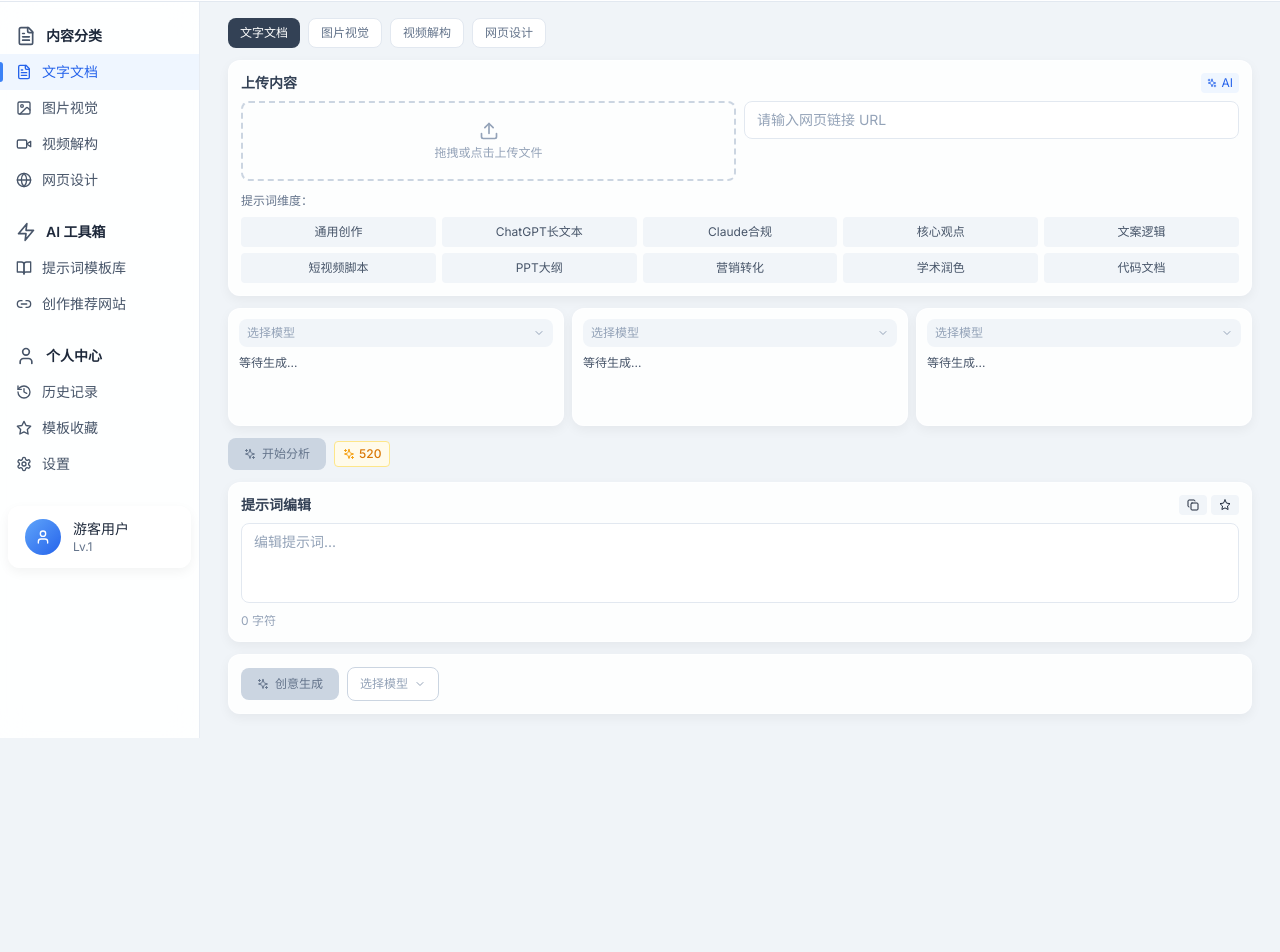
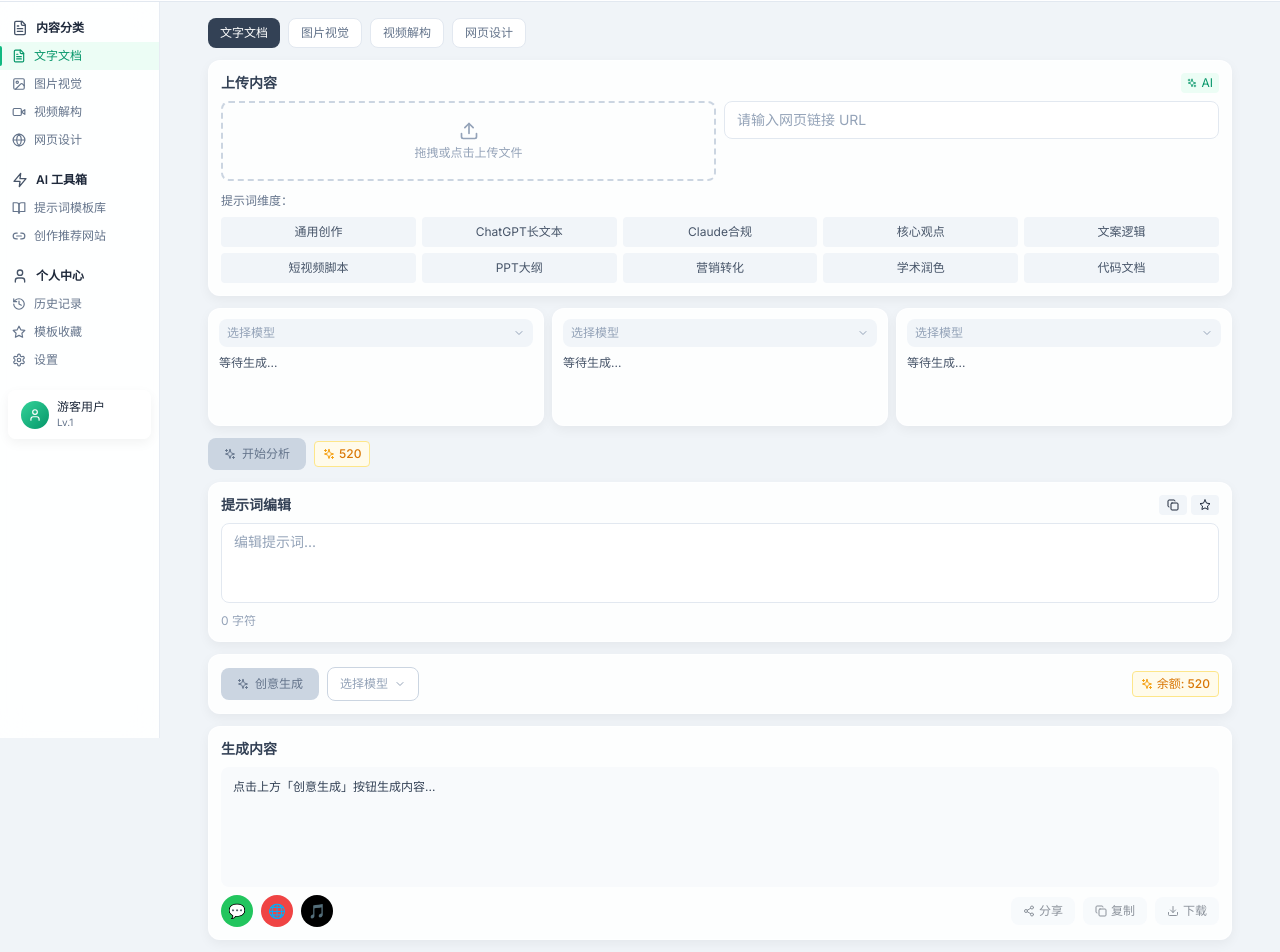
Before and after one commit to oxygen02/promptbox, a Next.js app: page / in a window 1280 px wide. Shown: the part 62-1014 px from the top of the page. Before the commit the page ends 836 px from the top, so only its background shows below. Built offline with nearby package versions, Linux system fonts and the light colour scheme.

Commit message:
fix: Narrow sidebar (160px), emerald color scheme, output box always visible, credits display

```diff
--- a/src/app/layout.tsx
+++ b/src/app/layout.tsx
@@ -23,10 +23,10 @@ export default function RootLayout({
         <Header />
         <div className="flex pt-16 min-h-screen" style={{ background: '#f0f4f8' }}>
           <Sidebar />
-          <main className="flex-1 md:ml-[200px] min-h-[calc(100vh-4rem)] p-3 md:p-4 transition-all duration-300">
+          <main className="flex-1 md:ml-[160px] min-h-[calc(100vh-4rem)] p-3 md:p-4 transition-all duration-300">
             <Suspense fallback={
               <div className="flex items-center justify-center min-h-[50vh]">
-                <div className="animate-spin rounded-full h-8 w-8 border-b-2 border-blue-500"></div>
+                <div className="animate-spin rounded-full h-8 w-8 border-b-2 border-emerald-500"></div>
               </div>
             }>
               {children}
--- a/src/app/page.tsx
+++ b/src/app/page.tsx
@@ -28,9 +28,9 @@ const TAG_OPTIONS: Record<ContentType, string[]> = {
 };
 
 const MODELS: { key: Model; name: string; nameEn: string; region: string; color: string; textColor: string }[] = [
-  { key: "deepseek", name: "DeepSeek", nameEn: "DeepSeek", region: "Global", color: "bg-blue-600", textColor: "text-blue-600" },
-  { key: "kimi", name: "Kimi", nameEn: "Kimi", region: "CN", color: "bg-indigo-600", textColor: "text-indigo-600" },
-  { key: "minimax", name: "MiniMax", nameEn: "MiniMax", region: "CN", color: "bg-purple-600", textColor: "text-purple-600" },
+  { key: "deepseek", name: "DeepSeek", nameEn: "DeepSeek", region: "Global", color: "bg-emerald-500", textColor: "text-emerald-500" },
+  { key: "kimi", name: "Kimi", nameEn: "Kimi", region: "CN", color: "bg-rose-500", textColor: "text-rose-500" },
+  { key: "minimax", name: "MiniMax", nameEn: "MiniMax", region: "CN", color: "bg-orange-500", textColor: "text-orange-500" },
 ];
 
 const SOCIAL_PLATFORMS = {
@@ -72,7 +72,7 @@ export default function HomePage() {
   const [selectedGenModel, setSelectedGenModel] = useState<Model | null>(null);
 
   const [showShare, setShowShare] = useState(false);
-  const [sharePrompt, setSharePrompt] = useState("");
+  const [shareContent, setShareContent] = useState("");
   const [copied, setCopied] = useState(false);
   const [generatedContent, setGeneratedContent] = useState("");
 
@@ -134,24 +134,34 @@ export default function HomePage() {
     if (!selectedGenModel) return;
     setIsGenerating(true);
     await new Promise((resolve) => setTimeout(resolve, 1500));
-    setGeneratedContent(`基于选择的模型 ${MODELS.find(m => m.key === selectedGenModel)?.name}，生成的内容将显示在这里...\n\n这是一段示例生成内容，包含了根据提示词AI生成的实际内容展示。`);
+
+    const content = `【${MODELS.find(m => m.key === selectedGenModel)?.name}】基于选择的提示词，生成以下创意内容：
+
+1. 标题：xxx
+2. 正文内容：xxx
+3. 结尾引导：xxx
+
+这是一段AI生成的创意内容示例，展示了根据提示词进行二次创作的能力。`;
+
+    setGeneratedContent(content);
+    setCredits((prev) => Math.max(0, prev - 10));
     setIsGenerating(false);
   };
 
-  const handleShare = (prompt: string) => {
-    setSharePrompt(prompt);
+  const handleShare = (content: string) => {
+    setShareContent(content);
     setShowShare(true);
     setCopied(false);
   };
 
   const handleCopy = async () => {
-    await navigator.clipboard.writeText(sharePrompt);
+    await navigator.clipboard.writeText(shareContent || generatedContent);
     setCopied(true);
     setTimeout(() => setCopied(false), 2000);
   };
 
   const handleDownload = () => {
-    const blob = new Blob([sharePrompt], { type: "text/plain" });
+    const blob = new Blob([shareContent || generatedContent], { type: "text/plain" });
     const url = URL.createObjectURL(blob);
     const a = document.createElement("a");
     a.href = url;
@@ -168,7 +178,6 @@ export default function HomePage() {
   ];
 
   const currentTags = TAG_OPTIONS[contentType];
-  // 显示8-12个维度
   const displayTags = currentTags.slice(0, 10);
   const socialPlatforms = SOCIAL_PLATFORMS[language];
   const selectedCount = Object.values(cardModels).filter(Boolean).length;
@@ -197,7 +206,7 @@ export default function HomePage() {
       <div className="glass-card rounded-xl p-3 mb-3">
         <div className="flex items-center justify-between mb-2">
           <h3 className="text-sm font-semibold text-slate-700">上传内容</h3>
-          <span className="text-xs px-1.5 py-0.5 rounded bg-blue-50 text-blue-600 flex items-center gap-1">
+          <span className="text-xs px-1.5 py-0.5 rounded bg-emerald-50 text-emerald-600 flex items-center gap-1">
             <Sparkles className="w-2.5 h-2.5" />
             AI
           </span>
@@ -227,14 +236,14 @@ export default function HomePage() {
         <div>
           <h4 className="text-xs font-medium text-slate-500 mb-2">提示词维度：</h4>
           <div className="grid grid-cols-5 gap-1.5">
-            {displayTags.map((tag, idx) => (
+            {displayTags.map((tag) => (
               <button
                 key={tag}
                 onClick={() => handleDimensionClick(tag)}
                 className={cn(
                   "px-2 py-1.5 text-xs rounded transition-all text-center",
                   selectedDimensions.includes(tag)
-                    ? "bg-blue-500 text-white font-medium"
+                    ? "bg-emerald-500 text-white font-medium"
                     : "bg-slate-100 text-slate-600 hover:bg-slate-200 hover:border-slate-300 border border-transparent"
                 )}
               >
@@ -309,7 +318,7 @@ export default function HomePage() {
         })}
       </div>
 
-      {/* 开始分析按钮 - 更醒目 */}
+      {/* 开始分析按钮 */}
       <div className="flex items-center gap-2 mb-3">
         <button
           onClick={handleAnalyze}
@@ -317,7 +326,7 @@ export default function HomePage() {
           className={cn(
             "flex items-center gap-1.5 text-xs px-4 py-2 rounded-lg font-medium transition-all",
             selectedCount > 0 && !isAnalyzing
-              ? "bg-blue-600 text-white hover:bg-blue-700 shadow-md"
+              ? "bg-emerald-500 text-white hover:bg-emerald-600 shadow-md"
               : "bg-slate-300 text-slate-500 cursor-not-allowed"
           )}
         >
@@ -350,17 +359,18 @@ export default function HomePage() {
         <div className="text-xs text-slate-400 mt-1">0 字符</div>
       </div>
 
-      {/* 创意生成 + 模型选择 - 更醒目 */}
+      {/* 创意生成 + 模型选择 */}
       <div className="glass-card rounded-xl p-3 mb-3">
+        <div className="flex items-center justify-between gap-2">
           <div className="flex items-center gap-2">
-          {/* 创意生成按钮 - 更醒目 */}
+            {/* 创意生成按钮 */}
             <button
               onClick={handleCreativeGenerate}
               disabled={!selectedGenModel || isGenerating}
               className={cn(
                 "flex items-center gap-1.5 text-xs px-4 py-2 rounded-lg font-medium transition-all",
                 selectedGenModel && !isGenerating
-                ? "bg-purple-600 text-white hover:bg-purple-700 shadow-md"
+                  ? "bg-orange-500 text-white hover:bg-orange-600 shadow-md"
                   : "bg-slate-300 text-slate-500 cursor-not-allowed"
               )}
             >
@@ -401,17 +411,24 @@ export default function HomePage() {
               )}
             </div>
           </div>
+
+          {/* 积分余额显示 */}
+          <div className="flex items-center gap-1 px-2 py-1 bg-amber-50 border border-amber-200 rounded">
+            <Sparkles className="w-3 h-3 text-amber-500" />
+            <span className="text-xs font-medium text-amber-600">余额: {credits}</span>
+          </div>
+        </div>
       </div>
 
-      {/* 生成内容输出框 - 带社交分享 */}
-      {generatedContent && (
+      {/* 生成内容输出框 - 始终显示或条件显示 */}
       <div className="glass-card rounded-xl p-3">
         <div className="flex items-center justify-between mb-2">
           <h3 className="text-sm font-semibold text-slate-700">生成内容</h3>
         </div>
         <div className="min-h-[120px] bg-slate-50 rounded-lg p-3 text-xs text-slate-700 whitespace-pre-wrap mb-2">
-            {generatedContent}
+          {generatedContent || "点击上方「创意生成」按钮生成内容..."}
         </div>
+
         {/* 社交分享按钮 */}
         <div className="flex items-center justify-between">
           <div className="flex gap-2">
@@ -428,21 +445,24 @@ export default function HomePage() {
           <div className="flex gap-2">
             <button
               onClick={() => handleShare(generatedContent)}
-                className="flex items-center gap-1 px-3 py-1.5 text-xs bg-slate-100 hover:bg-slate-200 rounded-lg transition-colors"
+              disabled={!generatedContent}
+              className="flex items-center gap-1 px-3 py-1.5 text-xs bg-slate-100 hover:bg-slate-200 rounded-lg transition-colors disabled:opacity-50"
             >
               <Share2 className="w-3 h-3" />
               分享
             </button>
             <button
               onClick={handleCopy}
-                className="flex items-center gap-1 px-3 py-1.5 text-xs bg-slate-100 hover:bg-slate-200 rounded-lg transition-colors"
+              disabled={!generatedContent}
+              className="flex items-center gap-1 px-3 py-1.5 text-xs bg-slate-100 hover:bg-slate-200 rounded-lg transition-colors disabled:opacity-50"
             >
               {copied ? <CheckCircle className="w-3 h-3 text-green-500" /> : <Copy className="w-3 h-3" />}
               {copied ? "已复制" : "复制"}
             </button>
             <button
               onClick={handleDownload}
-                className="flex items-center gap-1 px-3 py-1.5 text-xs bg-slate-100 hover:bg-slate-200 rounded-lg transition-colors"
+              disabled={!generatedContent}
+              className="flex items-center gap-1 px-3 py-1.5 text-xs bg-slate-100 hover:bg-slate-200 rounded-lg transition-colors disabled:opacity-50"
             >
               <Download className="w-3 h-3" />
               下载
@@ -450,7 +470,6 @@ export default function HomePage() {
           </div>
         </div>
       </div>
-      )}
 
       {/* 社交分享弹窗 */}
       {showShare && (
--- a/src/components/Sidebar.tsx
+++ b/src/components/Sidebar.tsx
@@ -1,7 +1,6 @@
 "use client";
 
-import { useState, useEffect, useRef } from "react";
-import Link from "next/link";
+import { useState, useEffect } from "react";
 import { usePathname, useRouter } from "next/navigation";
 import {
   FileText,
@@ -98,13 +97,13 @@ export default function Sidebar() {
   };
 
   return (
-    <aside className="fixed left-0 top-16 bottom-0 w-[200px] glass-sidebar overflow-y-auto hidden md:block z-40">
-      <nav className="py-4">
+    <aside className="fixed left-0 top-16 bottom-0 w-[160px] glass-sidebar overflow-y-auto hidden md:block z-40">
+      <nav className="py-3">
         {navSections.map((section) => (
-          <div key={section.key} className="mb-4">
+          <div key={section.key} className="mb-3">
             {/* 一级标题 */}
-            <div className="flex items-center gap-2.5 px-4 py-2 text-sm font-semibold text-slate-800">
-              <section.icon className="w-5 h-5 text-slate-600" />
+            <div className="flex items-center gap-2 px-3 py-1.5 text-xs font-semibold text-slate-800">
+              <section.icon className="w-4 h-4 text-slate-600" />
               <span>{section.zh}</span>
             </div>
 
@@ -115,13 +114,13 @@ export default function Sidebar() {
                 <button
                   key={item.key}
                   onClick={() => handleContentClick(item.key, item.href)}
-                  className={`w-full flex items-center gap-2.5 px-4 py-2 text-sm transition-all duration-200 relative ${
+                  className={`w-full flex items-center gap-2 px-3 py-1.5 text-xs transition-all duration-200 relative ${
                     active
-                      ? "bg-blue-50 text-blue-600 before:absolute before:left-0 before:top-2 before:bottom-2 before:w-[3px] before:bg-blue-500 before:rounded-r"
-                      : "text-slate-600 hover:bg-slate-50"
+                      ? "bg-emerald-50 text-emerald-600 before:absolute before:left-0 before:top-1 before:bottom-1 before:w-[2px] before:bg-emerald-500 before:rounded-r"
+                      : "text-slate-500 hover:bg-slate-50"
                   }`}
                 >
-                  <item.icon className="w-4 h-4 flex-shrink-0" />
+                  <item.icon className="w-3.5 h-3.5 flex-shrink-0" />
                   <span className="truncate">{item.zh}</span>
                 </button>
               );
@@ -130,14 +129,14 @@ export default function Sidebar() {
         ))}
 
         {/* 底部用户信息 */}
-        <div className="px-4 py-3 mt-6 glass-card rounded-xl mx-2">
-          <div className="flex items-center gap-3">
-            <div className="w-9 h-9 rounded-full bg-gradient-to-br from-blue-400 to-blue-600 flex items-center justify-center flex-shrink-0">
-              <User className="w-4 h-4 text-white" />
+        <div className="px-3 py-2 mt-4 glass-card rounded-lg mx-2">
+          <div className="flex items-center gap-2">
+            <div className="w-7 h-7 rounded-full bg-gradient-to-br from-emerald-400 to-emerald-600 flex items-center justify-center flex-shrink-0">
+              <User className="w-3.5 h-3.5 text-white" />
             </div>
             <div className="flex-1 min-w-0">
-              <div className="text-sm font-medium text-slate-800 truncate">游客用户</div>
-              <div className="text-xs text-slate-500">Lv.1</div>
+              <div className="text-xs font-medium text-slate-800 truncate">游客用户</div>
+              <div className="text-[10px] text-slate-500">Lv.1</div>
             </div>
           </div>
         </div>
```
Lines whose indentation alone changed are shown as unchanged.
